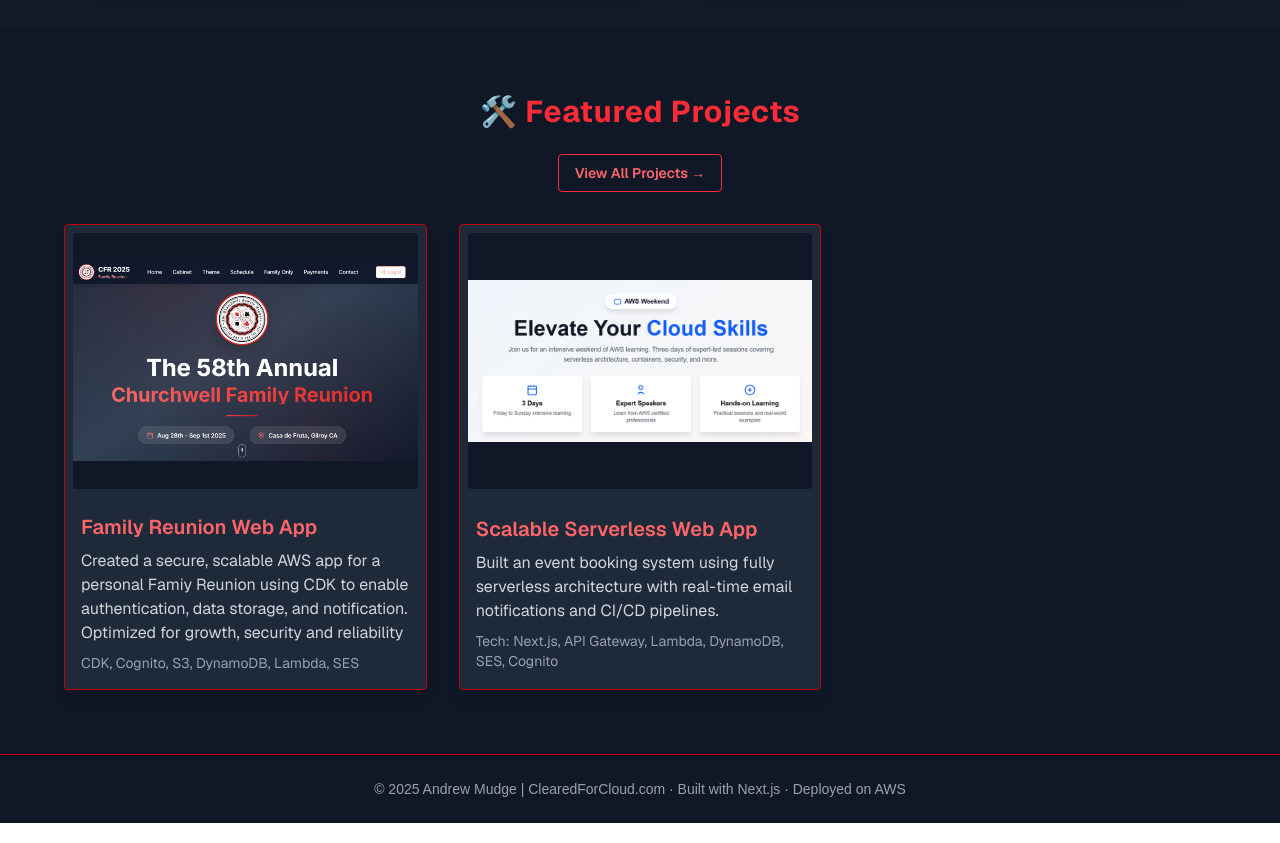
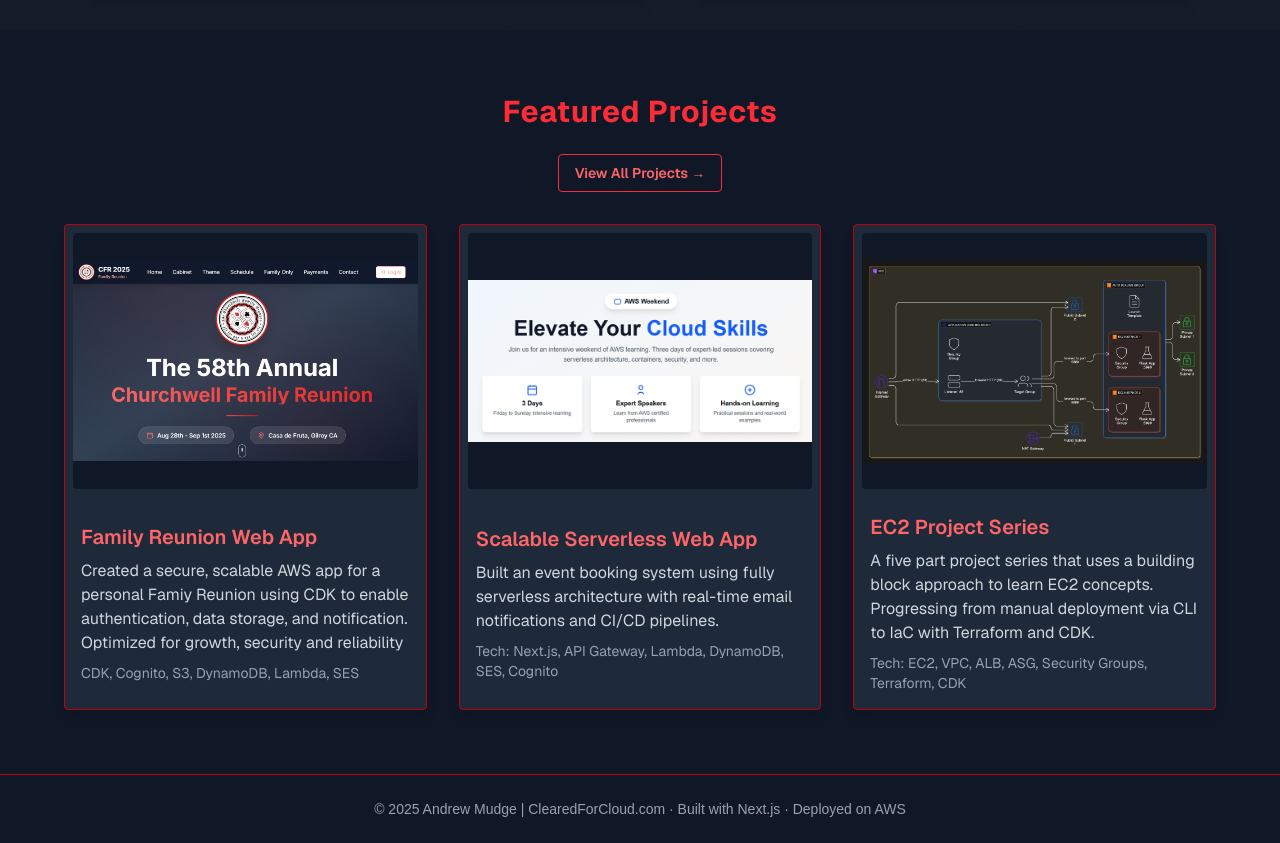
Before and after one commit to andrewmudge/clearedforcloud, a Next.js app: page / in a window 1280 px wide. Shown: the part 1106-1949 px from the top of the page. Built offline with nearby package versions, Linux system fonts and the light colour scheme.

Commit message:
initial dev commit

```diff
--- a/app/page.tsx
+++ b/app/page.tsx
@@ -151,7 +151,7 @@ export default function Home() {
 
 {/* Projects */}
 <section id="projects" className="py-16 px-6 bg-gray-900">
-  <h2 className="text-3xl font-bold text-center mb-6 text-red-500 tracking-wide">🛠️ Featured Projects</h2>
+  <h2 className="text-3xl font-bold text-center mb-6 text-red-500 tracking-wide">Featured Projects</h2>
 
   {/* Link to full projects page */}
   <div className="text-center mb-8">
@@ -211,13 +211,13 @@ export default function Home() {
     </div>
   </div>
 
-  {/* Project Card 3
+  {/* Project Card 3 */}
   <div className="border border-red-700 rounded shadow-lg bg-gray-800 text-gray-300 transition duration-300 hover:shadow-2xl hover:border-red-500 hover:bg-gray-700 flex flex-col">
     <div className="p-2">
       <a href="/projects#3">
         <Image
-          src="/project3.png"
-          alt="CI/CD Pipeline with IaC"
+          src="/ec2-project2-architecture.png"
+          alt="VPC Overview"
           width={600}
           height={256}
           className="w-full h-64 object-contain rounded bg-gray-900"
@@ -226,12 +226,12 @@ export default function Home() {
     </div>
     <div className="p-4 flex flex-col justify-center flex-grow">
       <a href="/projects#3">
-        <h3 className="text-xl font-semibold text-red-400 mb-2 hover:underline">CI/CD Pipeline with IaC</h3>
+        <h3 className="text-xl font-semibold text-red-400 mb-2 hover:underline">EC2 Project Series</h3>
       </a>
-      <p>Created a fully automated pipeline using CodePipeline and Terraform with blue/green deployments and secure secrets management.</p>
-      <p className="text-sm text-gray-400 mt-2">Tech: CodePipeline, Terraform, CodeBuild, CodeDeploy</p>
+      <p>A five part project series that uses a building block approach to learn EC2 concepts. Progressing from manual deployment via CLI to IaC with Terraform and CDK.</p>
+      <p className="text-sm text-gray-400 mt-2">Tech: EC2, VPC, ALB, ASG, Security Groups, Terraform, CDK</p>
     </div>
-  </div> */}
+  </div>
 
   {/* Project Card 4
   <div className="border border-red-700 rounded shadow-lg bg-gray-800 text-gray-300 transition duration-300 hover:shadow-2xl hover:border-red-500 hover:bg-gray-700 flex flex-col">
```
Also changed, not shown: public/ec2-project2-architecture.png (added).
